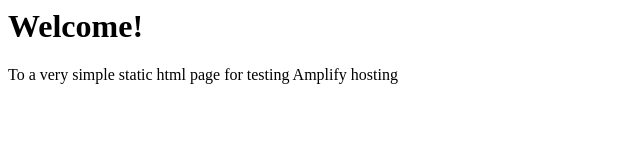
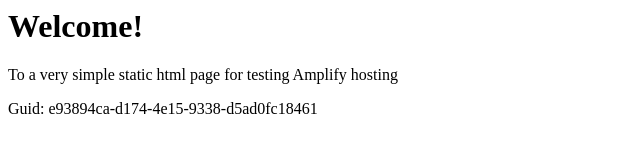
Before and after one commit to aws-aemilia-lhr/Github-PR-Commit-Integration-Test-DoNotTouch-v1-preprod-eu-west-2, a website: page src/index.html in a window 1280 px wide. Shown: the whole page, without its empty margins (0-640 px from the left). Drawn offline with Linux system fonts and the light colour scheme.

Commit message:
commit from integ tests

```diff
--- a/src/index.html
+++ b/src/index.html
@@ -1,3 +1,5 @@
+
+
 <html lang="en">
 
 <head>
@@ -10,6 +12,6 @@
 <body>
     <h1>Welcome!</h1>
     <p>To a very simple static html page for testing Amplify hosting</p>
-</body>
+    <p>Guid: e93894ca-d174-4e15-9338-d5ad0fc18461</p></body>
 
 </html>
```
